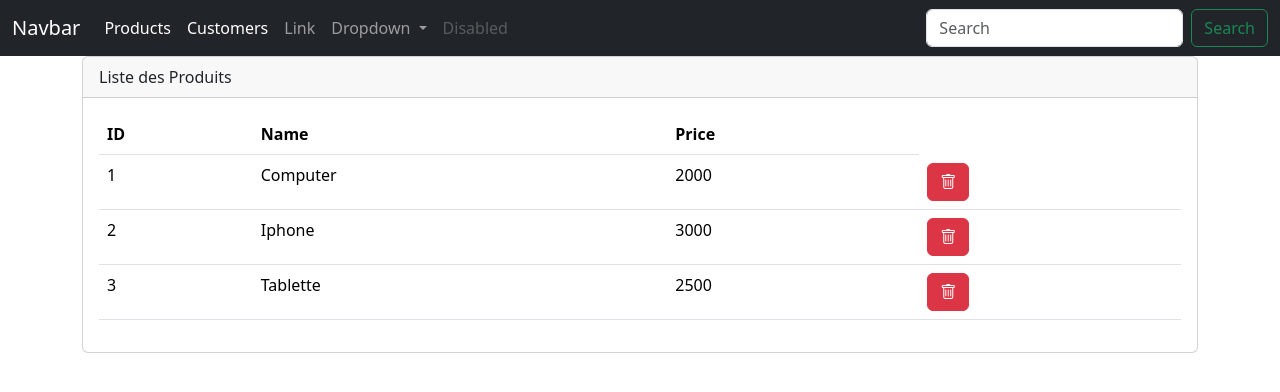
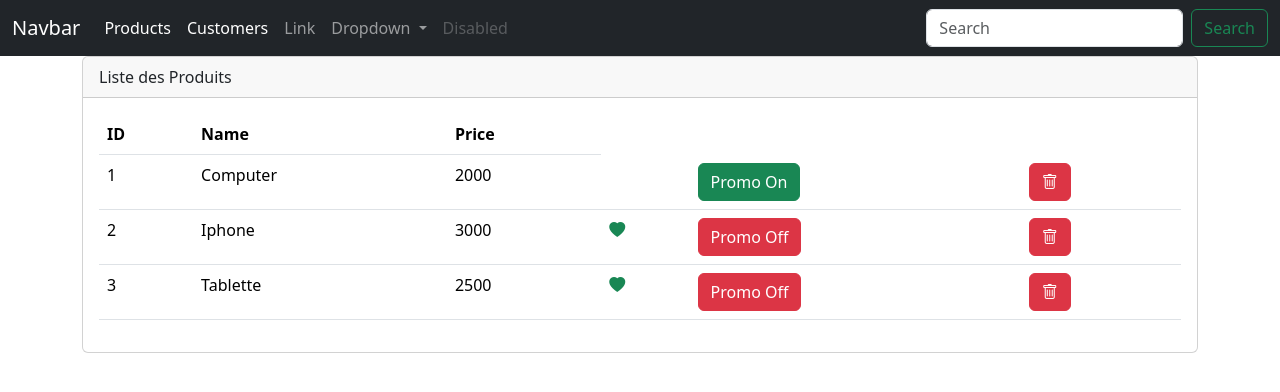
Before and after one commit to abdellahkaba/start-angular, an Angular app: page /products in a window 1280 px wide. Shown: the top 392 px of the page. Built offline with nearby package versions, Linux system fonts and the light colour scheme.

Commit message:
add-promotion-product-attribut

```diff
--- a/src/app/model/product.model.ts
+++ b/src/app/model/product.model.ts
@@ -1,5 +1,6 @@
 export interface Product {
     id : number,
     name : string,
-    price : number
+    price : number,
+    promotion : boolean
 }
--- a/src/app/products/products.component.html
+++ b/src/app/products/products.component.html
@@ -25,6 +25,15 @@
             <td>{{p.name}}</td>
             <td>{{p.price}}</td>
             <td>
+              <i *ngIf="p.promotion == true" class="bi bi-heart-fill text-success"></i>
+            </td>
+            <td>
+              <button (click)="handleSetPromotion(p)" [ngClass]="p.promotion == true ? ' btn btn-danger' : 'btn btn-success'">
+                <span *ngIf="p.promotion == true">Promo Off</span>
+                <span *ngIf="p.promotion == false">Promo On</span>
+              </button>
+            </td>
+            <td>
               <button (click)="handleDeleteProduct(p)" class="btn btn-danger">
                 <i class="bi bi-trash"></i>
               </button>
--- a/src/app/products/products.component.ts
+++ b/src/app/products/products.component.ts
@@ -45,4 +45,13 @@ export class ProductsComponent implements OnInit{
       }
     })
   }
+
+  handleSetPromotion(p: Product) {
+    let promo = p.promotion
+    this.productService.setPromotion(p.id).subscribe({
+      next : (data) => {
+        p.promotion=!promo
+      },
+    })
+  }
 }
--- a/src/app/services/product.service.ts
+++ b/src/app/services/product.service.ts
@@ -9,9 +9,10 @@ export class ProductService {
   private products! : Array<Product> ;
   constructor() {
     this.products = [
-      {id: 1, name : "Computer", price : 2000},
-      {id: 2, name : "Iphone", price : 3000},
-      {id: 3, name : "Tablette", price : 2500},
+      {id: 1, name : "Computer", price : 2000,promotion : false},
+      {id: 2, name : "Iphone", price : 3000, promotion : true},
+      {id: 3, name : "Tablette", price : 2500, promotion : true},
+
     ];
   }
 
@@ -32,4 +33,14 @@ export class ProductService {
    this.products = this.products.filter(p => p.id!=id)
     return of(true)
   }
+
+  //une methode qui change les promotions
+  public setPromotion(id : number) : Observable<boolean> {
+    //on cherche le produit
+    let product = this.products.find(p=>p.id==id);
+    if (product != undefined){
+      product.promotion=!product.promotion
+      return of(true)
+    } else return throwError(() => new Error("Product not found"))
+  }
 }
```
